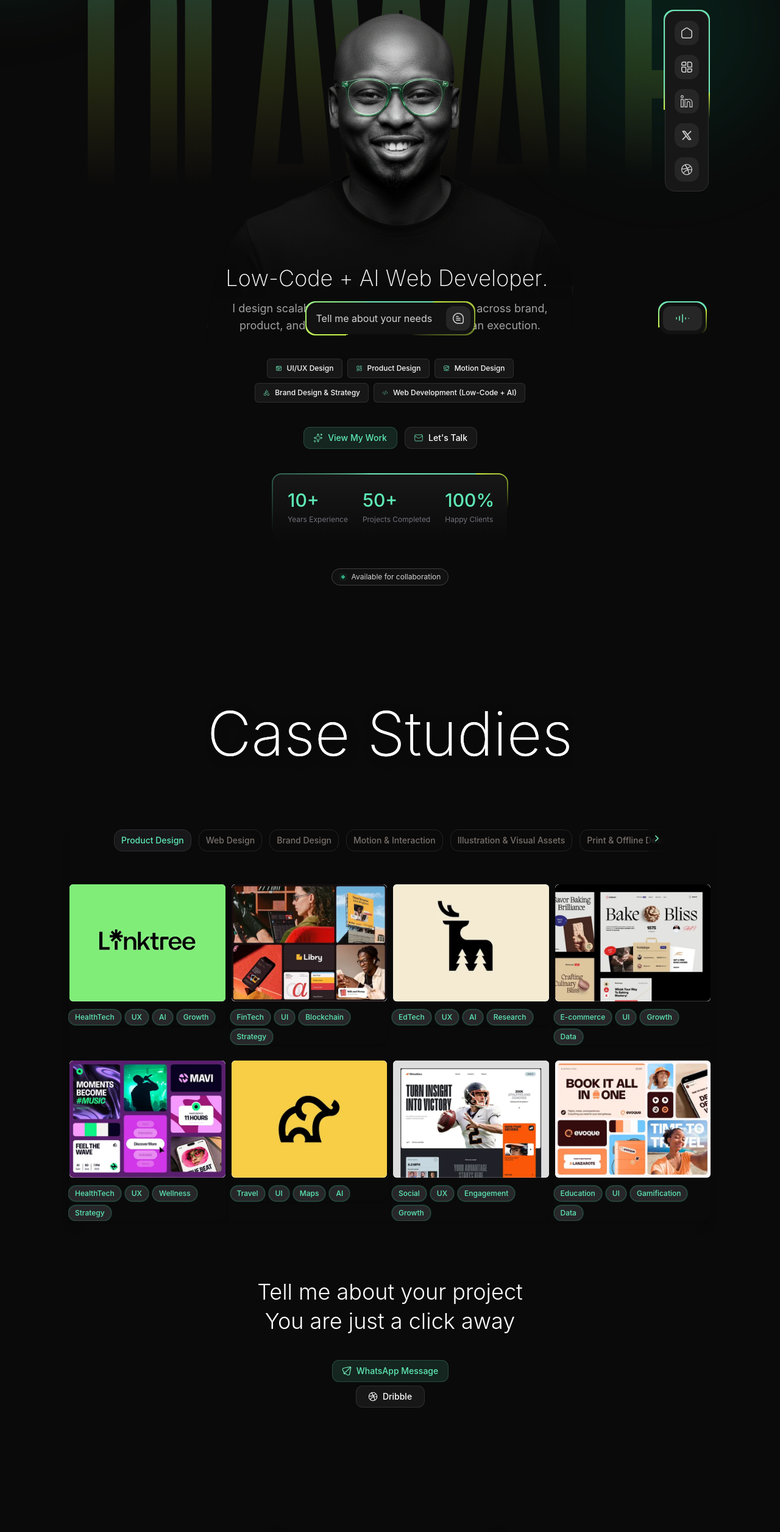
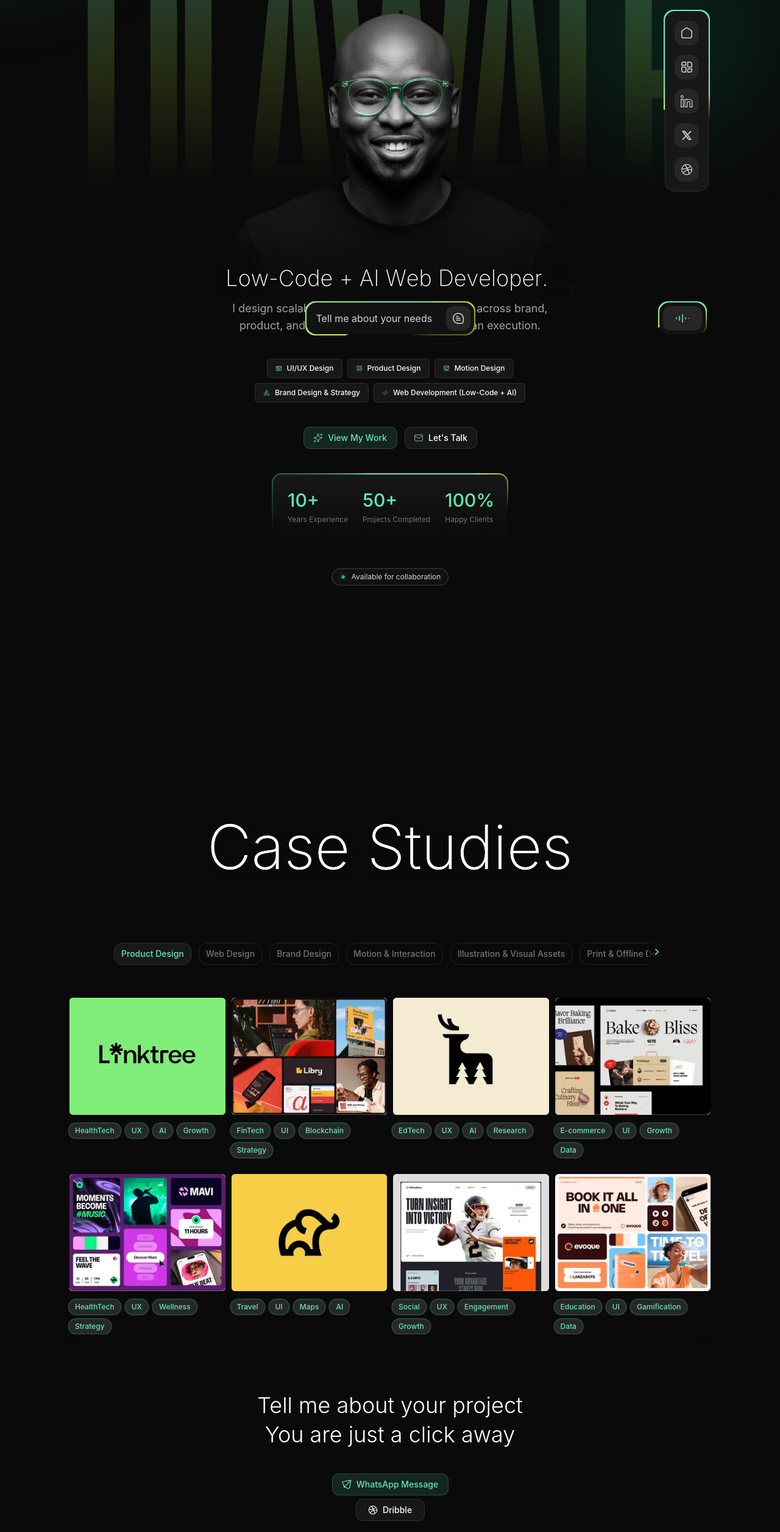
Before and after one commit to exydevcoder/sssdsdd, a Next.js app: page / in a window 1280 px wide. Shown: the part 234-2746 px from the top of the page at 61% size. Built offline with nearby package versions, Linux system fonts and the light colour scheme.

Commit message:
feat: update padding values across multiple sections for consistent layout and add new images for About section

```diff
--- a/src/components/sections/home/about-section/AboutSection.tsx
+++ b/src/components/sections/home/about-section/AboutSection.tsx
@@ -13,7 +13,7 @@ import DownloadResumeBtn from '@/components/buttons/DownloadResumeBtn';
 
 export default function AboutSection() {
   return (
-    <StaggeredFadeIn direction="up" staggerDelay={0.15} initialDelay={0.2} className="relative section pb-[128px] xl:pb-[70px] 2xl:pb-[256px]">
+    <StaggeredFadeIn direction="up" staggerDelay={0.15} initialDelay={0.2} className="relative section pb-[256px]">
       <div className="inner-section">
         <div className="max-w-[1216px] mx-auto flex flex-col gap-16">
           <div className="flex flex-col items-center justify-center gap-16">
--- a/src/components/sections/home/approach-section/ApproachSection.tsx
+++ b/src/components/sections/home/approach-section/ApproachSection.tsx
@@ -29,7 +29,7 @@ export default function ApproachSection() {
     }
   ];
   return (
-    <StaggeredFadeIn direction="up" staggerDelay={0.15} initialDelay={0.2} className="relative section pb-[128px] md:pb-[320px]">
+    <StaggeredFadeIn direction="up" staggerDelay={0.15} initialDelay={0.2} className="relative section pb-[206px] sm:pb-[356px]">
       <div className="inner-section">
         <div className="flex flex-col gap-16">
           <div className="flex flex-col items-center justify-center gap-16">
--- a/src/components/sections/home/clients-section/ClientsSection.tsx
+++ b/src/components/sections/home/clients-section/ClientsSection.tsx
@@ -5,7 +5,7 @@ import { TextRevealCard } from '@/components/ui/text-reveal-card';
 
 export default function ClientsSection() {
   return (
-    <StaggeredFadeIn direction="up" staggerDelay={0.15} initialDelay={0.2} className="flex flex-col gap-16 2xl:gap-32 pb-[128px] xl:pb-[70px] 2xl:pb-[256px]">
+    <StaggeredFadeIn direction="up" staggerDelay={0.15} initialDelay={0.2} className="flex flex-col gap-16 2xl:gap-32 pb-[256px]">
       <div className="section">
         <div className="inner-section">
           <div className="flex flex-col gap-16 items-center justify-center">
--- a/src/components/sections/home/hero-section/HeroSection.tsx
+++ b/src/components/sections/home/hero-section/HeroSection.tsx
@@ -3,7 +3,7 @@ import BottomHeroContent from './BottomHeroContent';
 
 export default function HeroSection() {
   return (
-    <div className='pb-[128px] xl:pb-[70px] 2xl:pb-[256px]'>
+    <div className='pb-[256px]'>
       <HeroBanner />
       <BottomHeroContent />
     </div>
--- a/src/components/sections/home/questions-section/QuestionsSection.tsx
+++ b/src/components/sections/home/questions-section/QuestionsSection.tsx
@@ -6,7 +6,7 @@ import FAQAccordion from './FaqAccordion';
 
 export default function QuestionsSection() {
   return (
-    <StaggeredFadeIn direction="up" staggerDelay={0.15} initialDelay={0.2} className="relative section pb-[128px] xl:pb-[70px] 2xl:pb-[256px]">
+    <StaggeredFadeIn direction="up" staggerDelay={0.15} initialDelay={0.2} className="relative section pb-[256px]">
       <div className="inner-section flex flex-col gap-16 lg:gap-32">
         <div className="flex flex-col items-center justify-center">
           <FadeIn delay={0.3} direction="up" className="mb-10 xl:mb-16 2xl:mb-32">
--- a/src/components/sections/home/services-section/ServicesSection.tsx
+++ b/src/components/sections/home/services-section/ServicesSection.tsx
@@ -6,7 +6,7 @@ import CheckRateCardBtn from '@/components/buttons/CheckRateCardBtn';
 
 export default function ServicesSection() {
   return (
-    <StaggeredFadeIn direction="up" staggerDelay={0.15} initialDelay={0.2} className="section pb-[128px] xl:pb-[70px] 2xl:pb-[256px]">
+    <StaggeredFadeIn direction="up" staggerDelay={0.15} initialDelay={0.2} className="section pb-[256px]">
       <div className="inner-section">
         <div className="max-w-[1280px] mx-auto flex flex-col gap-[50px] sm:px-8">
           <FadeIn delay={0.3} direction="up" className="flex items-center justify-center">
--- a/src/components/sections/home/work-section/WorkSection.tsx
+++ b/src/components/sections/home/work-section/WorkSection.tsx
@@ -8,7 +8,7 @@ import WhatsAppMessageBtn from '@/components/buttons/WhatsAppMessageBtn';
 
 export default function WorkSection() {
   return (
-    <section id="work" className="section pb-[128px] xl:pb-[120px] md:pb-[256px] scroll-mt-20">
+    <section id="work" className="section pb-[256px] scroll-mt-20">
       <div className="inner-section flex flex-col gap-13">
         <FadeIn delay={0.3} direction="up" className="flex items-center justify-center pb-[30px]">
           <TextRevealCard text="Projects" revealText="Case Studies" />
```
Also changed, not shown: src/assets/new-photos/About-Second-4x-old.webp (added), src/assets/new-photos/About-Second-4x.webp.
